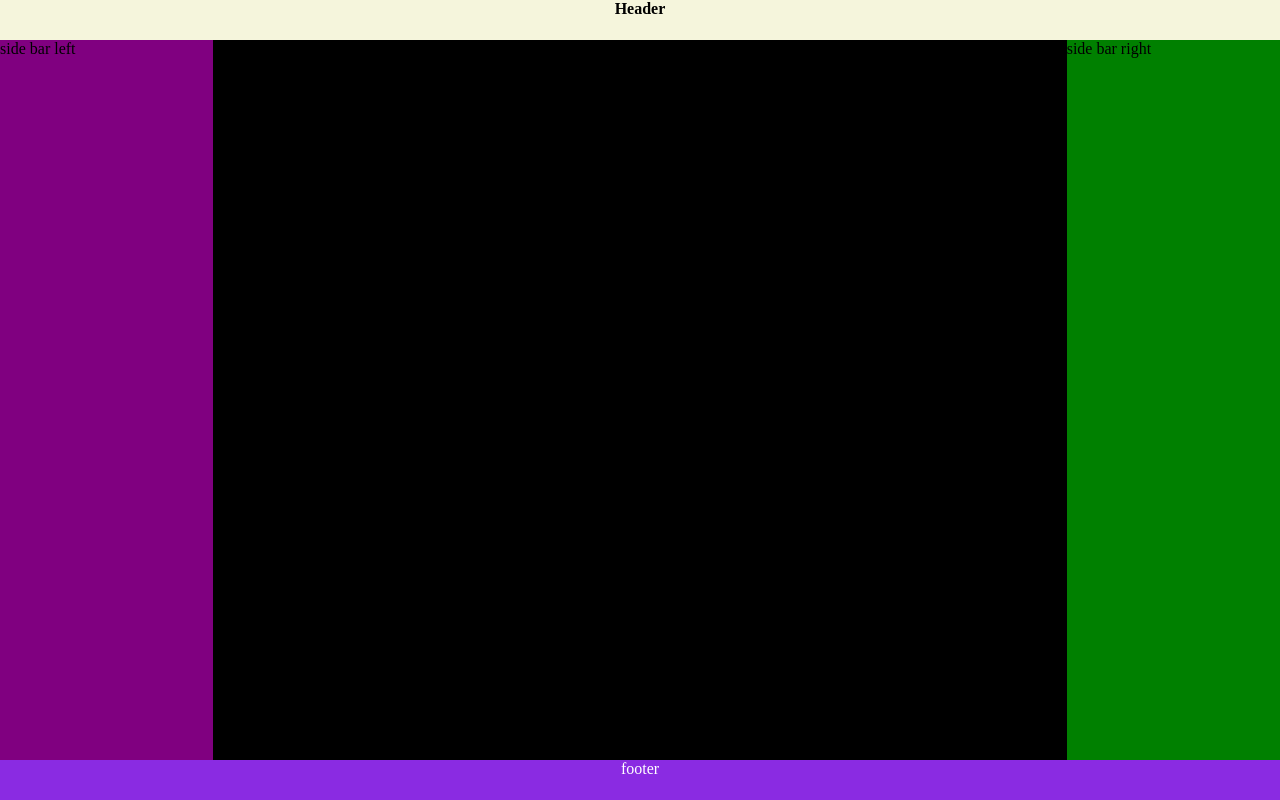
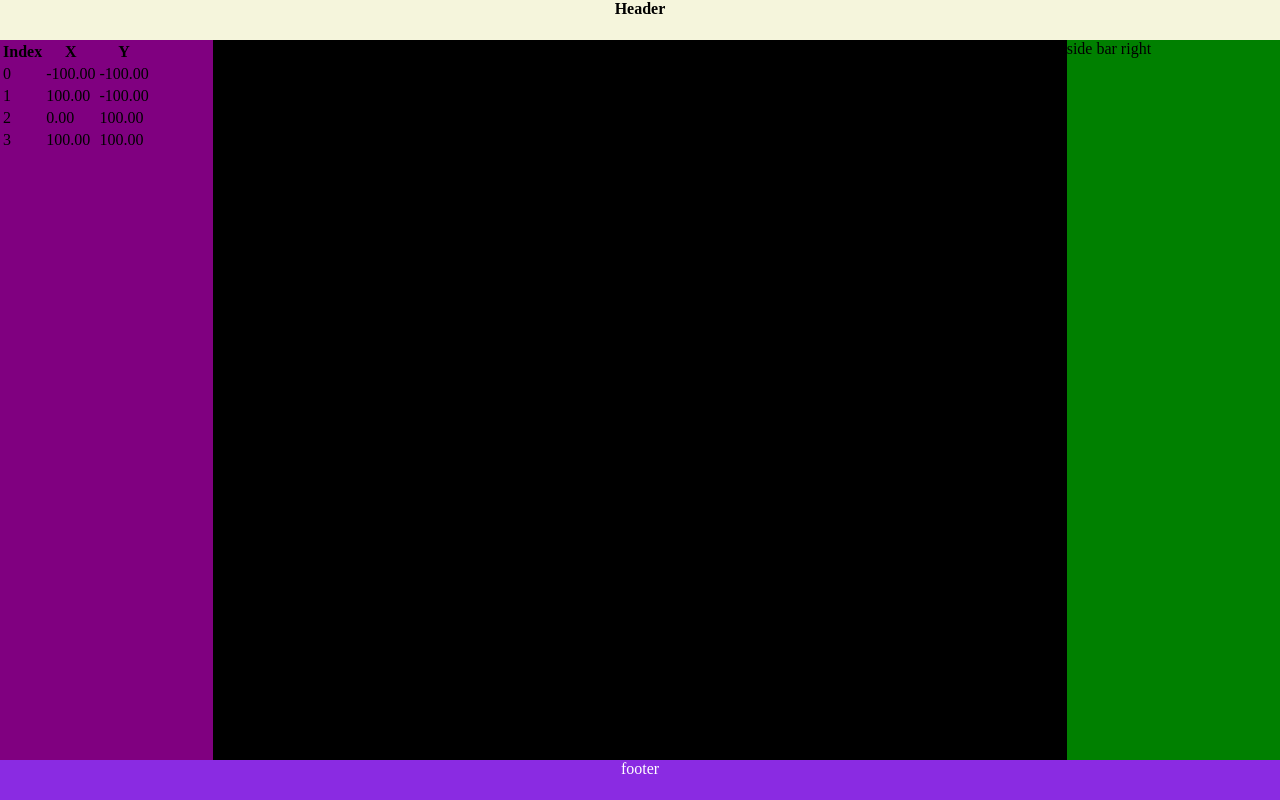
Before and after one commit to Aifryz/poly-edit, a website with bundled scripts: page index.html in a window 1280 px wide. Built offline with nearby package versions, Linux system fonts and the light colour scheme; files whose address does not match are found by name.

Commit message:
Added list of points
Co-authored-by: Copilot <copilot@github.com>

```diff
--- a/index.html
+++ b/index.html
@@ -12,7 +12,17 @@
         Header
     </header>
     <div id="mid">
-        <div class="aside-left">side bar left</div>
+        <div class="aside-left">
+            <div id="points-table-container" style="overflow-y: auto; height: 100%;">
+                <table id="points-table">
+                    <thead>
+                        <tr><th>Index</th><th>X</th><th>Y</th></tr>
+                    </thead>
+                    <tbody id="points-tbody">
+                    </tbody>
+                </table>
+            </div>
+        </div>
         <div id="container">
             <canvas id="gl-canvas"></canvas>
         </div>
--- a/polygon.js
+++ b/polygon.js
@@ -2,9 +2,6 @@ import { makeVertexShader, makeFragmentShader } from './gl-utils.js';
 import { Matrix3D } from './math.js';
 
 export class Polygon {
-    // for now - just list of verts so we can test the shader
-    // list of verts
-    // color
     constructor() {
         this.verts = [];
         this.buffer = null;
@@ -104,7 +101,6 @@ export class Polygon {
         const transformScale = Math.sqrt(transform.data[0] * transform.data[0] + transform.data[1] * transform.data[1]);
         gl.uniform1f(this.programParams.circleRadiusLocation, this.circleRadius/transformScale);
 
-
         // draw
         gl.drawArrays(gl.TRIANGLES, 0, this.elemCount);
     }
--- a/scene.js
+++ b/scene.js
@@ -35,10 +35,11 @@ export class Scene {
         this.poly.addPoint(0, 100);
         this.poly.addPoint(100, 100);
 
-        // Initialize shaders asynchronously
+        this.updatePointsTable();
 
         this.grid = new Grid();
 
+        // Initialize shaders asynchronously
         Promise.all([
             this.poly.prepareProgram(gl),
             this.grid.prepareProgram(gl)
@@ -49,16 +50,6 @@ export class Scene {
         }).catch(err => {
             console.error('Failed to initialize shaders:', err);
         });
-
-        /*
-        this.grid.prepareProgram(gl).then(() => {
-            this.grid.prepareBuffer(gl);
-            // just re/render scene i guess?
-            this.render();
-        }).catch(err => {
-            console.error('Failed to initialize grid shaders:', err);
-        });
-        */
 
         let isDragging = false;
         let moved = false;
@@ -81,6 +72,7 @@ export class Scene {
             this.poly.addPoint(worldPos.x, worldPos.y);
             this.poly.prepareBuffer(gl);
             this.render();
+            this.updatePointsTable();
         });
 
         canvas.addEventListener('wheel', (e) => {
@@ -108,10 +100,7 @@ export class Scene {
                 const dx = e.clientX - lastMousePos.x;
                 const dy = e.clientY - lastMousePos.y;
                 // Update the worldToCanvas transform based on dx, dy
-                // For simplicity, we can just adjust the translation components of the transform
-                // In a full implementation, you'd want to maintain a proper transform matrix
-                // Here we just log the drag for demonstration
-                //console.log(`Dragging: ${dx}, ${dy}`);
+
                 this.position.x += dx;
                 this.position.y -= dy;
                 //console.log(`Position: ${this.position.x}, ${this.position.y}`);
@@ -125,6 +114,27 @@ export class Scene {
 
     }
 
+    updatePointsTable() {
+        const tbody = document.getElementById('points-tbody');
+        tbody.innerHTML = '';
+        this.poly.verts.forEach((point, index) => {
+            const row = document.createElement('tr');
+            const indexCell = document.createElement('td');
+            indexCell.textContent = index;
+            const xCell = document.createElement('td');
+            xCell.textContent = point.x.toFixed(2);
+            const yCell = document.createElement('td');
+            yCell.textContent = point.y.toFixed(2);
+            row.appendChild(indexCell);
+            row.appendChild(xCell);
+            row.appendChild(yCell);
+            tbody.appendChild(row);
+        });
+        // Auto-scroll to the last item
+        const container = document.getElementById('points-table-container');
+        container.scrollTop = container.scrollHeight;
+    }
+
     // Transform from canvas pixel coordinates to world coordinates
     canvasToWorldCoords(x, y) {
         const yw = -y + this.canvas.clientHeight / 2;
@@ -135,8 +145,6 @@ export class Scene {
         // yw, xw are now in corrected canvas coords with origin at center and y flipped
         // now apply inverse of worldToCanvas transform to get world coords
         const invScale = 1 / this.scale;
-        //const wx = xw * invScale - this.position.x;
-        //const wy = yw * invScale - this.position.y;
         const wx = xw * invScale - this.position.x * invScale;
         const wy = yw * invScale - this.position.y * invScale;
 
@@ -169,8 +177,6 @@ export class Scene {
         const tl = this.canvasToWorldCoords(0, 0);
         const br = this.canvasToWorldCoords(this.canvas.clientWidth, this.canvas.clientHeight);
 
-        //console.log(`Grid resize: tl ${tl.x}, ${tl.y} br ${br.x}, ${br.y}`);
-
         const xmin = Math.min(tl.x, br.x);
         const xmax = Math.max(tl.x, br.x);
         const ymin = Math.min(tl.y, br.y);
```
Also changed, not shown: grid.js (+2 -16 lines), 1 other file.
